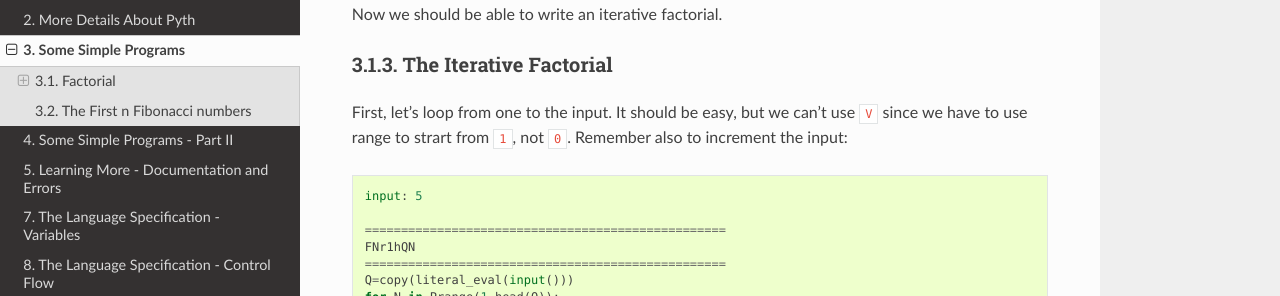
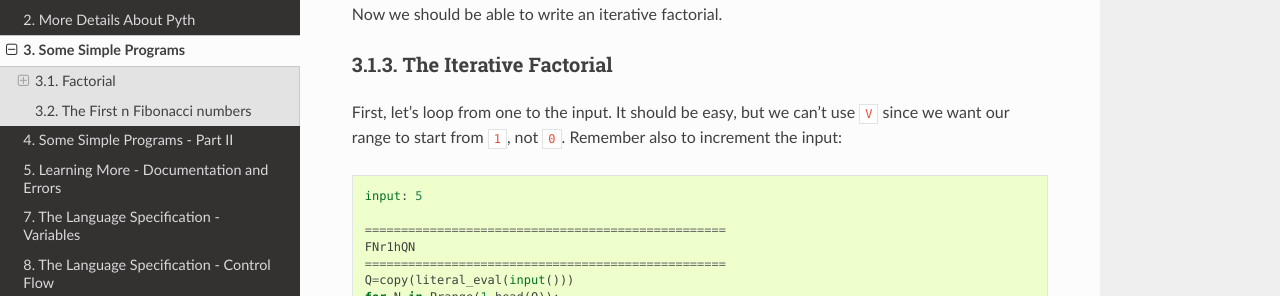
Before and after one commit to isaacg1/pyth, a Sphinx documentation site: the page built from docs/simple-programs.rst, in a window 1280 px wide and 900 px high, scrolled down 2733 px. Shown: the part 155-451 px from the top of the window. Built offline with Sphinx 7.4.7 and the Read the Docs theme 2.0.0, drawn with Linux system fonts in a browser that asks for light colours; pages that are not in the unit, such as notebooks, are missing from menus.

Commit message:
Spelling/Grammar

```diff
--- a/docs/simple-programs.rst
+++ b/docs/simple-programs.rst
@@ -124,7 +124,7 @@ Now we should be able to write an iterative factorial.
 3.1.3. The Iterative Factorial
 ------------------------------
 
-First, let's loop from one to the input. It should be easy, but we can't use ``V`` since we have to use range to strart from ``1``, not ``0``. Remember also to increment the input::
+First, let's loop from one to the input. It should be easy, but we can't use ``V`` since we want our range to start from ``1``, not ``0``. Remember also to increment the input::
 
 	input: 5
 
```
